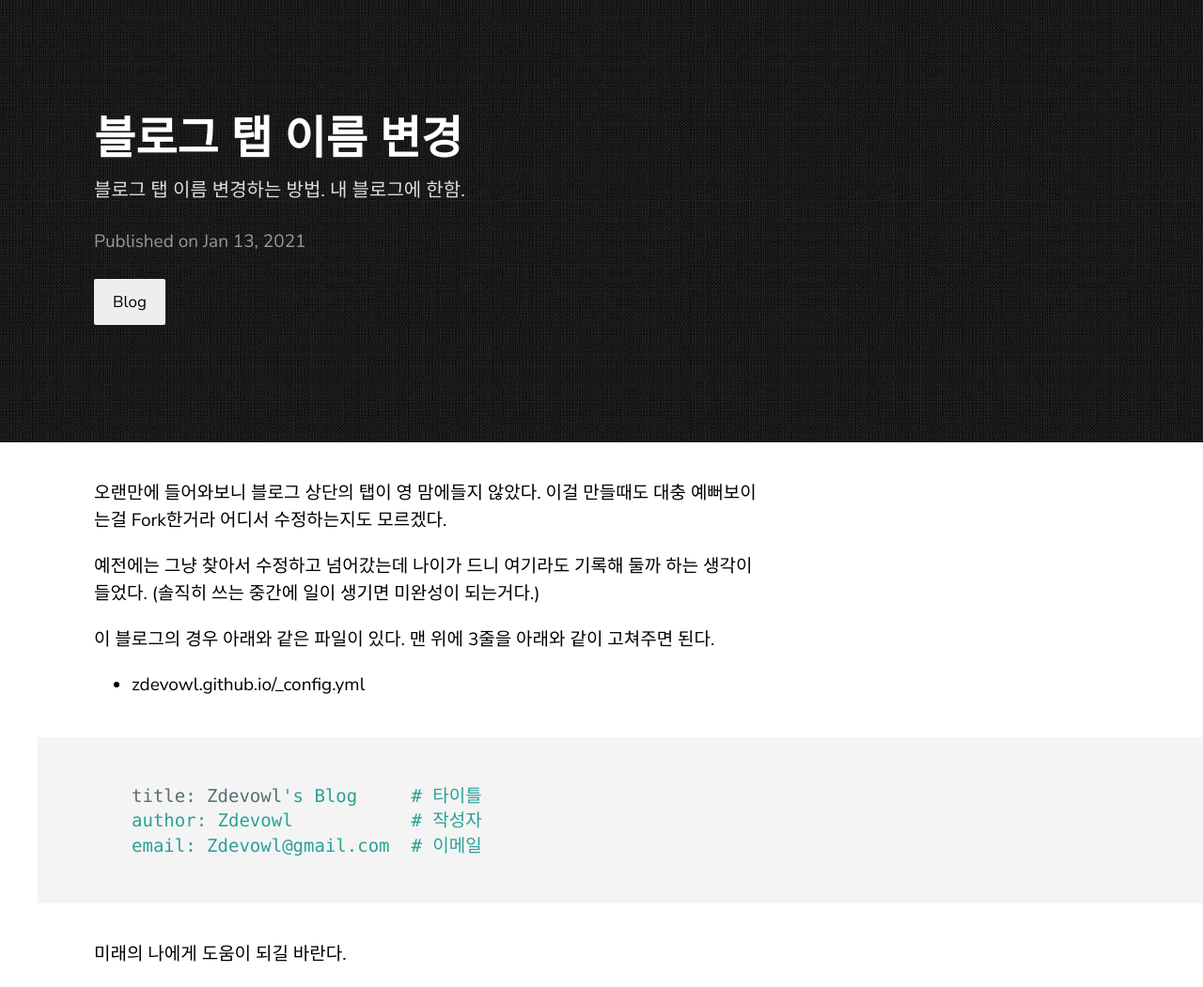
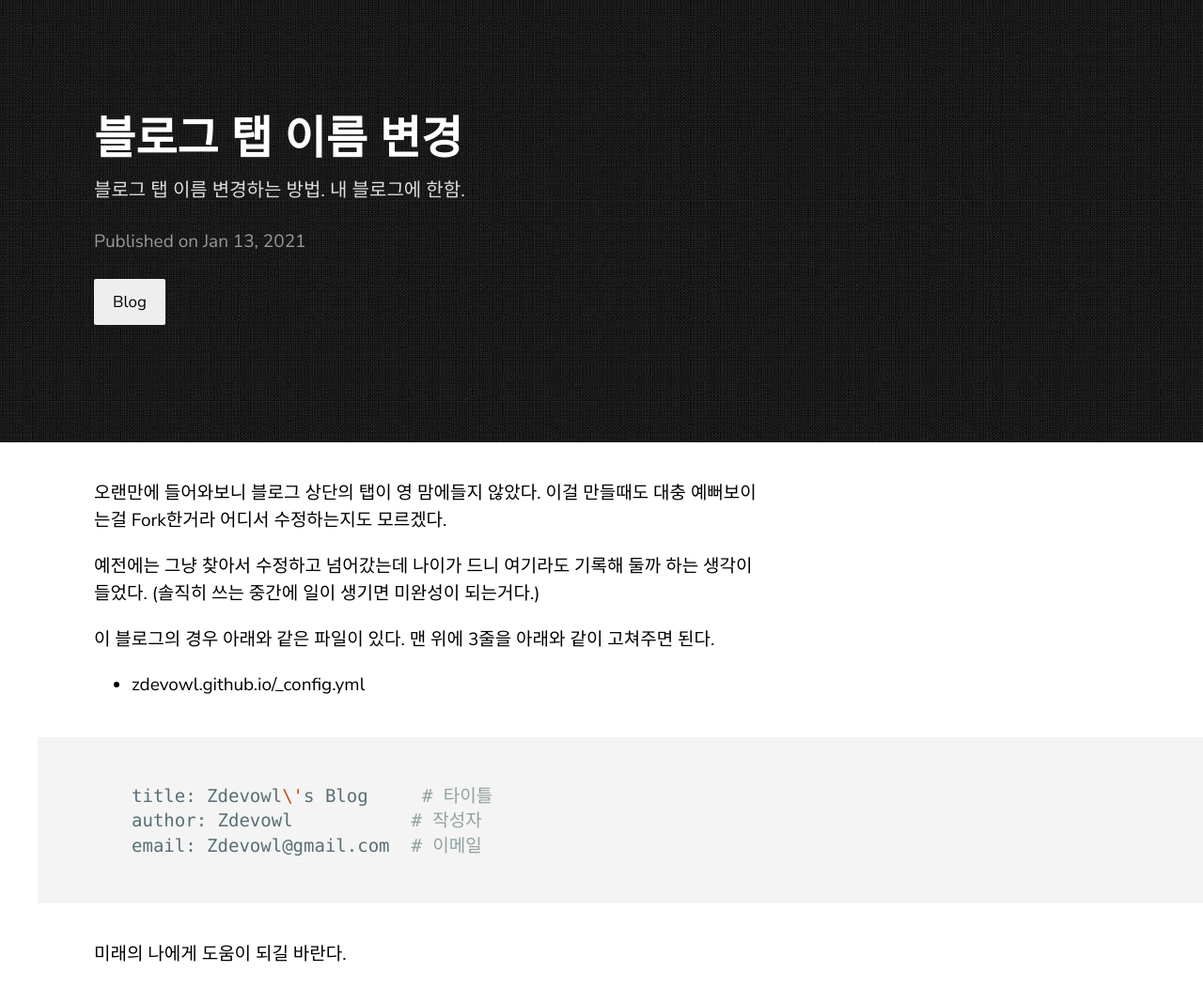
Before and after one commit to zdevowl/zdevowl.github.io, a Jekyll site: the page built from _posts/2021-01-13-modify-blog-title.md, in a window 1280 px wide. Shown: the whole page at 94% size. Built offline with Jekyll 4.4.1, drawn with Linux system fonts in a browser that asks for light colours.

````diff
--- a/_posts/2021-01-13-modify-blog-title.md
+++ b/_posts/2021-01-13-modify-blog-title.md
@@ -16,7 +16,7 @@ categories: Blog
 
 * zdevowl.github.io/_config.yml
 ```bash
-title: Zdevowl's Blog     # 타이틀
+title: Zdevowl\'s Blog     # 타이틀
 author: Zdevowl           # 작성자
 email: Zdevowl@gmail.com  # 이메일
 ```
````
